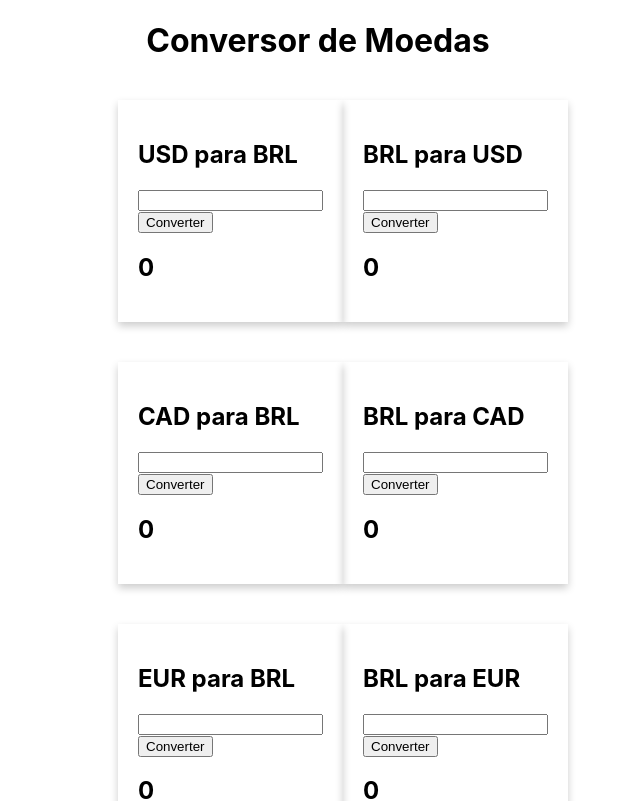
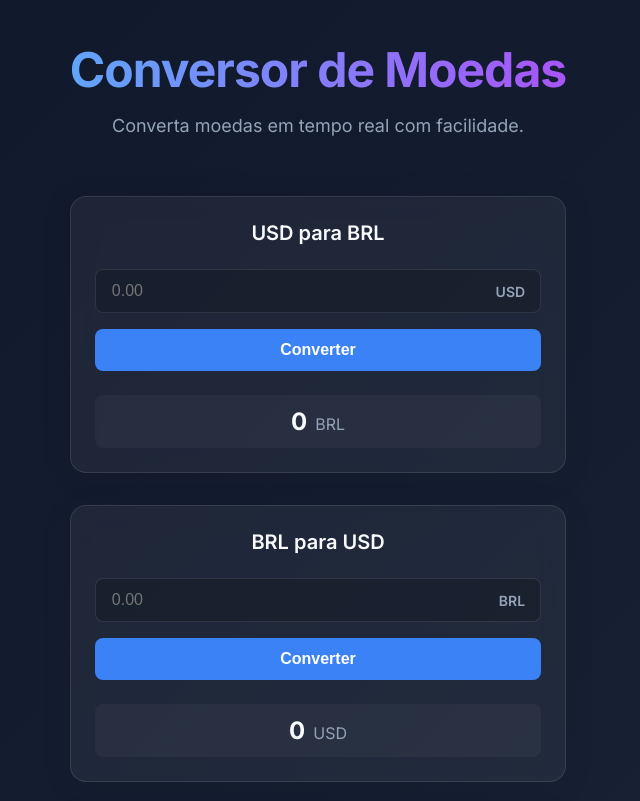
Before and after one commit to KleitonBarone/React-Money-Conversion, a React (Vite) app: page / in a window 1280 px wide. Shown: the top 801 px of the page, without its empty margins (322-962 px from the left). Built offline with nearby package versions, Linux system fonts and the light colour scheme.

Commit message:
feat: Redesign UI with modern styling and layout, and refactor Conversor to a functional component.

```diff
--- a/index.html
+++ b/index.html
@@ -7,7 +7,10 @@
   <meta name="viewport" content="width=device-width, initial-scale=1.0" />
   <meta name="theme-color" content="#000000" />
   <meta name="description" content="Conversor de Moedas - Money Conversion App" />
-  <title>Conversor de Moedas</title>
+  <title>React Money Conversion</title>
+  <link rel="preconnect" href="https://fonts.googleapis.com">
+  <link rel="preconnect" href="https://fonts.gstatic.com" crossorigin>
+  <link href="https://fonts.googleapis.com/css2?family=Inter:wght@300;400;600;700&display=swap" rel="stylesheet">
 </head>
 
 <body>
--- a/src/App.css
+++ b/src/App.css
@@ -1,14 +1,45 @@
-.linha {
-  display: flex;
-  margin-top: 40px;
-  justify-content: space-around;
+.App {
+  width: 100%;
+  max-width: 1200px;
+  padding: 40px 20px;
+  margin: 0 auto;
 }
 
-h1 {
+.App-header {
   text-align: center;
+  margin-bottom: 60px;
 }
 
-.App {
-  margin: auto;
-  max-width: 400px;
+.App-header h1 {
+  font-size: 3rem;
+  font-weight: 800;
+  margin: 0;
+  background: linear-gradient(to right, #60a5fa, #a855f7);
+  -webkit-background-clip: text;
+  background-clip: text;
+  -webkit-text-fill-color: transparent;
+  letter-spacing: -1px;
 }
+
+.App-header p {
+  color: var(--text-secondary);
+  font-size: 1.125rem;
+  margin-top: 16px;
+}
+
+.grid-container {
+  display: grid;
+  grid-template-columns: repeat(auto-fit, minmax(300px, 1fr));
+  gap: 32px;
+  justify-content: center;
+}
+
+@media (max-width: 640px) {
+  .App-header h1 {
+    font-size: 2rem;
+  }
+
+  .grid-container {
+    grid-template-columns: 1fr;
+  }
+}
--- a/src/App.jsx
+++ b/src/App.jsx
@@ -1,25 +1,25 @@
 import React from 'react';
 import './App.css';
-import Conversor from './components/Conversor'
-
+import Conversor from './components/Conversor';
 
 function App() {
   return (
     <div className="App">
-      <h1>Conversor de Moedas</h1>
-      <div className="linha">
+      <header className="App-header">
+        <h1>Conversor de Moedas</h1>
+        <p>Converta moedas em tempo real com facilidade.</p>
+      </header>
+
+      <div className="grid-container">
         <Conversor moedaA="USD" moedaB="BRL" />
         <Conversor moedaA="BRL" moedaB="USD" />
-      </div>
-      <div className="linha">
+
         <Conversor moedaA="CAD" moedaB="BRL" />
         <Conversor moedaA="BRL" moedaB="CAD" />
-      </div>
-      <div className="linha">
+
         <Conversor moedaA="EUR" moedaB="BRL" />
         <Conversor moedaA="BRL" moedaB="EUR" />
       </div>
-
     </div>
   );
 }
--- a/src/components/Conversor.css
+++ b/src/components/Conversor.css
@@ -1,5 +1,95 @@
 .conversor {
-    padding: 20px;
-    max-width: 300px;
-    box-shadow: 0 4px 8px 0 rgba(0, 0, 0, 0.2);
+    background: var(--glass-bg);
+    backdrop-filter: blur(12px);
+    -webkit-backdrop-filter: blur(12px);
+    border: 1px solid var(--glass-border);
+    padding: 24px;
+    border-radius: 16px;
+    box-shadow: 0 4px 30px rgba(0, 0, 0, 0.1);
+    display: flex;
+    flex-direction: column;
+    gap: 16px;
+    transition: transform 0.2s ease, box-shadow 0.2s ease;
 }
+
+.conversor:hover {
+    transform: translateY(-4px);
+    box-shadow: 0 10px 40px rgba(0, 0, 0, 0.2);
+}
+
+.conversor h2 {
+    margin: 0;
+    font-size: 1.25rem;
+    font-weight: 600;
+    color: var(--text-primary);
+    text-align: center;
+    margin-bottom: 8px;
+}
+
+.input-group {
+    position: relative;
+    display: flex;
+    align-items: center;
+}
+
+.conversor input[type="number"] {
+    width: 100%;
+    padding: 12px 16px;
+    padding-right: 50px;
+    /* Space for currency label */
+    border-radius: 8px;
+    border: 1px solid var(--glass-border);
+    background: rgba(0, 0, 0, 0.2);
+    color: var(--text-primary);
+    font-size: 1rem;
+    outline: none;
+    transition: border-color 0.2s;
+}
+
+.conversor input[type="number"]:focus {
+    border-color: var(--primary-color);
+}
+
+.currency-label {
+    position: absolute;
+    right: 16px;
+    color: var(--text-secondary);
+    font-size: 0.875rem;
+    font-weight: 600;
+}
+
+.conversor button {
+    padding: 12px;
+    border-radius: 8px;
+    border: none;
+    background: var(--primary-color);
+    color: white;
+    font-size: 1rem;
+    font-weight: 600;
+    cursor: pointer;
+    transition: background 0.2s;
+}
+
+.conversor button:hover {
+    background: var(--primary-hover);
+}
+
+.result {
+    text-align: center;
+    margin-top: 8px;
+    padding: 12px;
+    background: rgba(255, 255, 255, 0.03);
+    border-radius: 8px;
+}
+
+.result .value {
+    font-size: 1.5rem;
+    font-weight: 700;
+    color: var(--text-primary);
+    margin-right: 8px;
+}
+
+.result .currency {
+    font-size: 1rem;
+    color: var(--text-secondary);
+}
--- a/src/components/Conversor.jsx
+++ b/src/components/Conversor.jsx
@@ -1,23 +1,16 @@
-import React from 'react'
-import './Conversor.css'
+import React, { useState } from 'react';
+import './Conversor.css';
 
-export default class Conversor extends React.Component {
+const Conversor = ({ moedaA, moedaB }) => {
+    const [moedaA_valor, setMoedaA_valor] = useState("");
+    const [moedaB_valor, setMoedaB_valor] = useState(0);
 
-    constructor(props) {
-        super(props)
+    const converter = () => {
+        let de_para = `${moedaA}_${moedaB}`;
 
-        this.state = {
-            moedaA_valor: "",
-            moedaB_valor: 0
-        }
-
-        this.converter = this.converter.bind(this)
-    }
-
-    converter() {
-
-        let de_para = `${this.props.moedaA}_${this.props.moedaB}`
-
+        // In a real app, you would fetch this from an API.
+        // For this demo, we'll keep the hardcoded rates or fetch if possible.
+        // Keeping the hardcoded rates for now as per original logic to ensure functionality first.
         const rates = {
             "USD_BRL": 5.31,
             "BRL_USD": 0.188,
@@ -25,30 +18,39 @@ export default class Conversor extends React.Component {
             "BRL_CAD": 0.262,
             "EUR_BRL": 6.20,
             "BRL_EUR": 0.161
-        }
+        };
 
-        let cotacao = rates[de_para]
+        let cotacao = rates[de_para];
 
         if (cotacao) {
-            let moedaB_valor = (parseFloat((this.state.moedaA_valor * cotacao).toFixed(2)))
-            this.setState({ moedaB_valor })
+            let valorConvertido = (parseFloat(moedaA_valor) * cotacao).toFixed(2);
+            setMoedaB_valor(valorConvertido);
+        } else {
+            // Fallback or API call could go here
+            console.warn(`Rate for ${de_para} not found.`);
         }
+    };
 
-    }
+    return (
+        <div className="conversor">
+            <h2>{moedaA} para {moedaB}</h2>
+            <div className="input-group">
+                <input
+                    type="number"
+                    placeholder="0.00"
+                    onChange={(event) => setMoedaA_valor(event.target.value)}
+                />
+                <span className="currency-label">{moedaA}</span>
+            </div>
 
-    render() {
+            <button onClick={converter}>Converter</button>
 
-        return (
-            <div className="conversor">
-                <h2>{this.props.moedaA} para {this.props.moedaB}</h2>
-                <input type="text" onChange={(event) => {
-                    this.setState({ moedaA_valor: event.target.value })
-                }}></input>
-                <input type="button" value="Converter" onClick={this.converter}></input>
-                <h2>{this.state.moedaB_valor}</h2>
+            <div className="result">
+                <span className="value">{moedaB_valor}</span>
+                <span className="currency">{moedaB}</span>
             </div>
-        )
+        </div>
+    );
+};
 
-    }
-
-}
+export default Conversor;
--- a/src/index.css
+++ b/src/index.css
@@ -1,13 +1,31 @@
+:root {
+  --bg-gradient: linear-gradient(135deg, #0f172a 0%, #1e293b 100%);
+  --glass-bg: rgba(255, 255, 255, 0.05);
+  --glass-border: rgba(255, 255, 255, 0.1);
+  --primary-color: #3b82f6;
+  --primary-hover: #2563eb;
+  --text-primary: #f8fafc;
+  --text-secondary: #94a3b8;
+  --font-family: 'Inter', sans-serif;
+}
+
 body {
   margin: 0;
-  font-family: -apple-system, BlinkMacSystemFont, 'Segoe UI', 'Roboto', 'Oxygen',
-    'Ubuntu', 'Cantarell', 'Fira Sans', 'Droid Sans', 'Helvetica Neue',
-    sans-serif;
+  font-family: var(--font-family);
   -webkit-font-smoothing: antialiased;
   -moz-osx-font-smoothing: grayscale;
+  background: var(--bg-gradient);
+  color: var(--text-primary);
+  min-height: 100vh;
+  display: flex;
+  justify-content: center;
+  align-items: center;
+}
+
+* {
+  box-sizing: border-box;
 }
 
 code {
-  font-family: source-code-pro, Menlo, Monaco, Consolas, 'Courier New',
-    monospace;
+  font-family: source-code-pro, Menlo, Monaco, Consolas, 'Courier New', monospace;
 }
```
